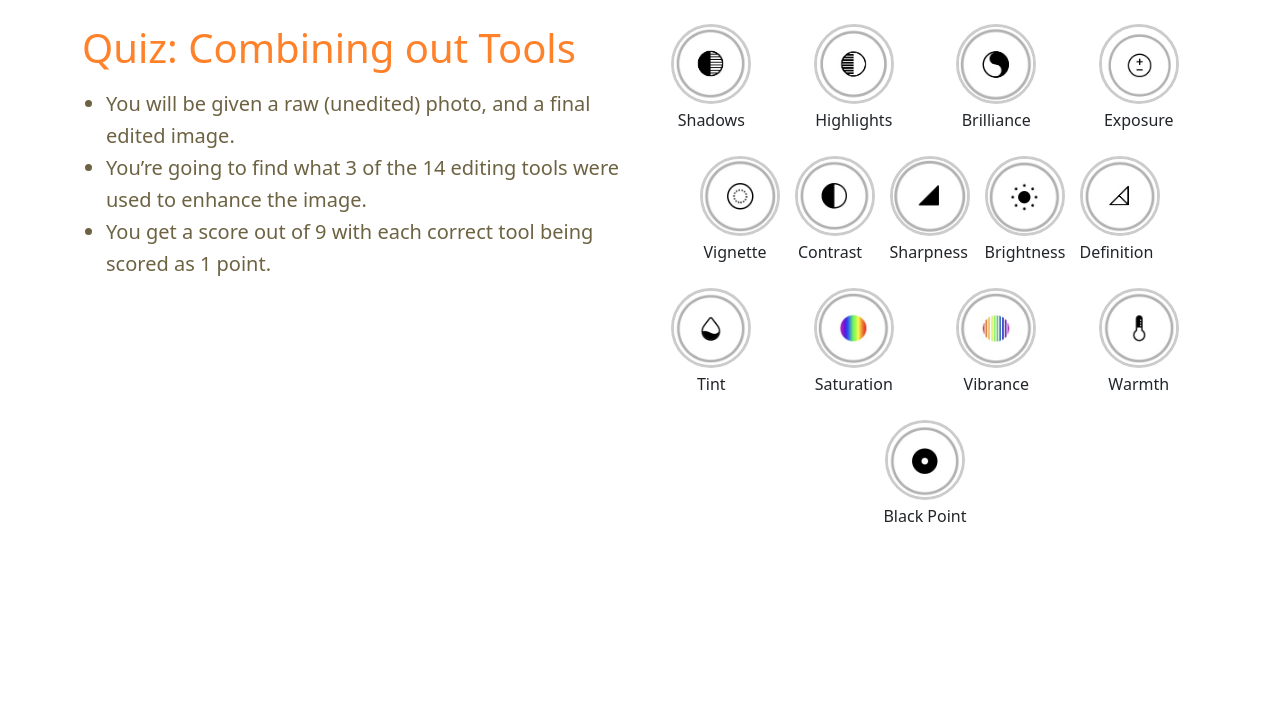
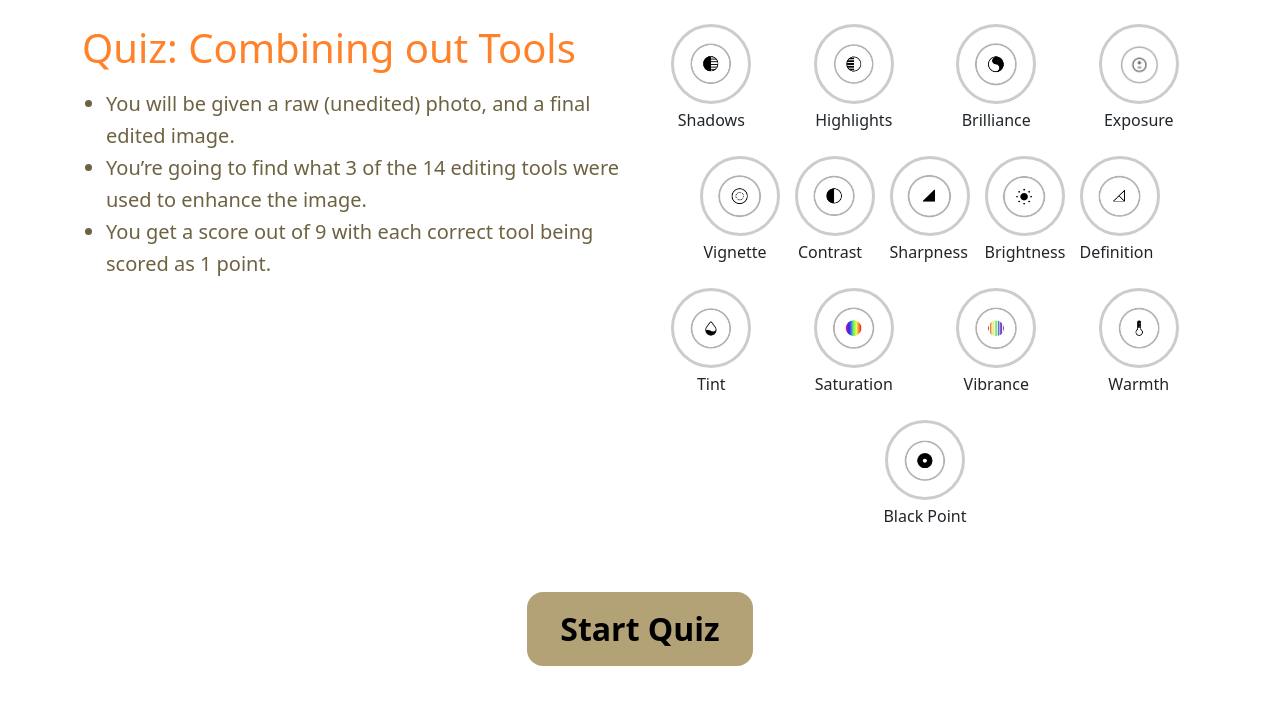
Before and after one commit to LGYTDA/UI-Group1, a Flask app: page /quiz/1 in a window 1280 px wide. Shown: the part 80-785 px from the top of the page. Run offline with Flask 3, Linux system fonts and the light colour scheme.

Commit message:
Quiz Intro Page Implementation
Creating and debugging the Intro page for the Harder quiz at the end.

```diff
--- a/app.py
+++ b/app.py
@@ -12,15 +12,22 @@ with open(os.path.join(BASE_DIR, "data", "quiz.json"), "r") as f:
 
 answers = []
 
+INTERACTIVE = {
+    "1": ["highlights", "brilliance", "saturation"],
+    "2": ["exposure", "contrast", "warmth"],
+    "3": ["shadows", "definition", "vignette"]
+}
+
+
 @app.route("/")
 def home_page():
     answers.clear()
     return render_template("home.html", user=MY_NAME)
 
+
 @app.route("/quiz/<int:q_num>", methods=["GET", "POST"])
 def quiz_page(q_num):
     total = len(QUIZ)
-    # If past the last question, show results
     if q_num > total:
         return redirect(url_for("quiz_result"))
 
@@ -29,7 +36,6 @@ def quiz_page(q_num):
         return redirect(url_for("quiz_result"))
 
     if request.method == "POST":
-        # record answer and move on
         selected = request.form.get("choice")
         answers.append({"q": q_num, "choice": selected})
         return redirect(url_for("quiz_page", q_num=q_num + 1))
@@ -40,6 +46,26 @@ def quiz_page(q_num):
         total=total,
         question=question
     )
+
+
+@app.route("/quiz_interactive/<int:q_num>")
+def quiz_interactive(q_num):
+    """
+    Renders the fully interactive quiz page for image #q_num.
+    The template will use JS to let users click icons, show checks/Xs,
+    and apply CSS filters based on the INTERACTIVE mapping below.
+    """
+    raw_filename = f"raw{q_num}.jpg"
+    edited_filename = raw_filename  # start same; JS will toggle filter classes
+    correct_tools = INTERACTIVE.get(str(q_num), [])
+    return render_template(
+        "quiz_interactive.html",
+        q_num=q_num,
+        raw_img=raw_filename,
+        edited_img=edited_filename,
+        correct_tools=correct_tools
+    )
+
 
 @app.route("/quiz_result")
 def quiz_result():
--- a/static/css/style.css
+++ b/static/css/style.css
@@ -103,6 +103,7 @@
 }
 
 .icon-circle {
+    position: relative;
     width: 80px;
     height: 80px;
     border: 3px solid #ccc;
@@ -115,7 +116,49 @@
 }
 
 .icon-circle img {
-    width: 100%;
-    height: 100%;
+    width: 60%;
+    height: 60%;
     object-fit: contain;
 }
+
+.icons-grid {
+    display: flex;
+    flex-wrap: wrap;
+    gap: 1rem;
+    margin-top: 1rem;
+}
+
+.icon-wrapper {
+    width: 80px;
+    text-align: center;
+    cursor: pointer;
+}
+
+.feedback-icon {
+    position: absolute;
+    top: 0;
+    right: 0;
+    font-size: 1.5rem;
+    line-height: 1;
+    padding: .2rem;
+}
+
+.feedback-icon.check {
+    color: #28a745;
+}
+
+.feedback-icon.wrong {
+    color: #dc3545;
+}
+
+#edited-img.filter-highlights {
+    filter: brightness(1.2) contrast(0.9);
+}
+
+#edited-img.filter-brilliance {
+    filter: contrast(1.1) saturate(1.1);
+}
+
+#edited-img.filter-saturation {
+    filter: saturate(1.4);
+}
--- a/templates/quiz.html
+++ b/templates/quiz.html
@@ -16,6 +16,7 @@
 </nav>
 
 <div class="row align-items-start mb-5">
+    <!-- Left Column -->
     <div class="col-md-6">
         <h1 class="page-title">Quiz: Combining out Tools</h1>
         <ul class="home-list">
@@ -25,6 +26,7 @@
         </ul>
     </div>
 
+    <!-- Right Column: Icons Grid -->
     <div class="col-md-6">
         <!-- Row 1: four tools, evenly spaced -->
         <div class="row mb-4 justify-content-around">
@@ -116,7 +118,7 @@
             </div>
         </div>
 
-        <!-- Row 4: single centered Black Point -->
+        <!-- Row 4: centered Black Point -->
         <div class="row">
             <div class="col-4 offset-4 text-center">
                 <div class="icon-circle mb-1">
@@ -127,4 +129,11 @@
         </div>
     </div>
 </div>
+
+<!-- Start Quiz button -->
+<div class="text-center">
+    <a href="{{ url_for('quiz_interactive', q_num=1) }}" class="btn start-btn">
+        Start Quiz
+    </a>
+</div>
 {% endblock %}
```
Also changed, not shown: static/img/canvas.png (renamed from static/img/icons/canvas.png).
